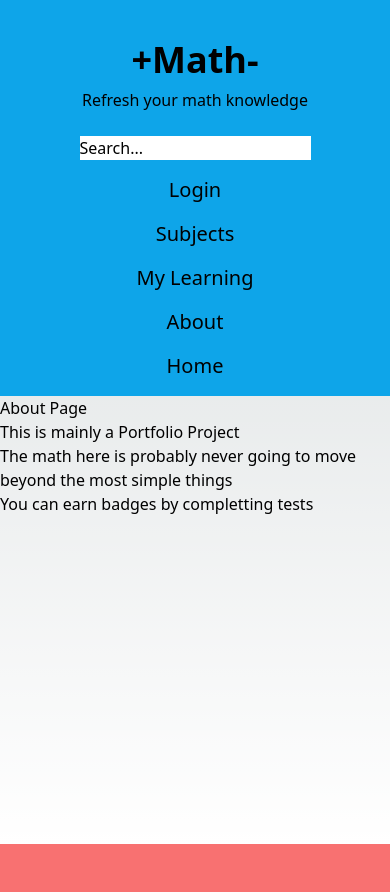
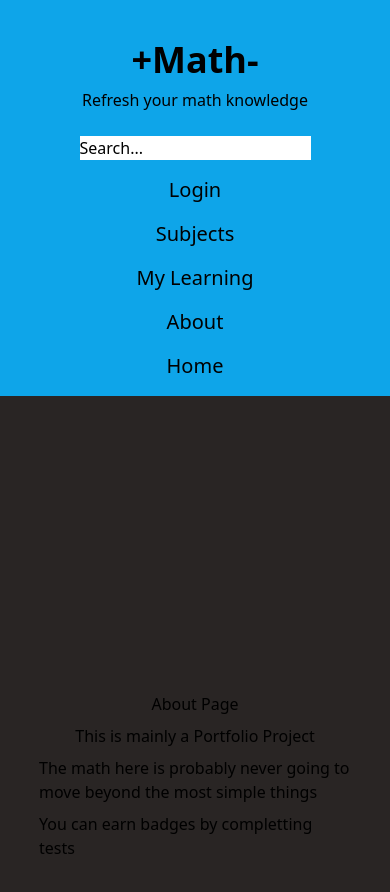
Before and after one commit to MartinPettersen/math-tutorial-site, a Next.js app: page /about in a window 390 px wide. Shown: the top 892 px of the page. Before the commit the page ends 844 px from the top, so only its background shows below. Built offline with nearby package versions, Linux system fonts and the light colour scheme.

Commit message:
fix layout mobile

```diff
--- a/app/about/page.tsx
+++ b/app/about/page.tsx
@@ -1,11 +1,14 @@
 import React from 'react'
 
 function About() {
-  return <div>
+  return <div className='h-[90%] flex items-center justify-center'>
+    <div className='flex items-center justify-center  h-full w-[80%] flex-col  gap-2'>
+
     <div>About Page</div>
     <div>This is mainly a Portfolio Project</div>
     <div>The math here is probably never going to move beyond the most simple things</div>
     <div>You can earn badges by  completting tests</div>
+    </div>
 
 
   </div>
--- a/app/globals.css
+++ b/app/globals.css
@@ -1,27 +1,3 @@
 @tailwind base;
 @tailwind components;
 @tailwind utilities;
-
-:root {
-  --foreground-rgb: 0, 0, 0;
-  --background-start-rgb: 214, 219, 220;
-  --background-end-rgb: 255, 255, 255;
-}
-
-@media (prefers-color-scheme: dark) {
-  :root {
-    --foreground-rgb: 255, 255, 255;
-    --background-start-rgb: 0, 0, 0;
-    --background-end-rgb: 0, 0, 0;
-  }
-}
-
-body {
-  color: rgb(var(--foreground-rgb));
-  background: linear-gradient(
-      to bottom,
-      transparent,
-      rgb(var(--background-end-rgb))
-    )
-    rgb(var(--background-start-rgb));
-}
--- a/app/layout.tsx
+++ b/app/layout.tsx
@@ -14,8 +14,8 @@ export default function RootLayout({
   children: React.ReactNode
 }) {
   return (
-    <html lang="en" className='h-full bg-red-400'>
-      <body className="h-full">
+    <html lang="en" className='h-full '>
+      <body className="h-full bg-stone-800">
         <Navbar />
 
         {children}</body>
--- a/app/login/page.tsx
+++ b/app/login/page.tsx
@@ -1,9 +1,11 @@
-import React from 'react'
+import React from "react";
 
 function page() {
   return (
-    <div className='flex justify-center items-center bg-sky-50 h-[90%]'>Login Page</div>
-  )
+    <div className="h-[90%] flex items-center justify-center">
+      <div className="flex justify-center w-[80%] items-center h-[100%]">Login Page</div>
+    </div>
+  );
 }
 
-export default page
+export default page;
--- a/app/myLearning/page.tsx
+++ b/app/myLearning/page.tsx
@@ -2,7 +2,10 @@ import React from 'react'
 
 function page() {
   return (
-    <div>My Learning Page</div>
+    <div className="h-[90%] flex items-center justify-center">
+
+    <div className='flex items-center justify-center w-[80%] h-[100%]'>My Learning Page</div>
+    </div>
   )
 }
 
--- a/app/page.tsx
+++ b/app/page.tsx
@@ -1,15 +1,16 @@
 import React from 'react';
 
-import getSubjects from '@/sanity/sanity-utils'
+// import getSubjects from '@/sanity/sanity-utils'
 
 export default async function Home() {
 
-  const subjects = await getSubjects();
+  // const subjects = await getSubjects();
 
   return (
-    <main >
+    <main className='flex items-center justify-center h-[90%]'>
 
-     <div>d{subjects.length}</div>
+      <div className='flex items-center justify-center h-[100%] w-[80%]'>Home  Page</div>
+
     </main>
   )
 }
--- a/app/search/page.tsx
+++ b/app/search/page.tsx
@@ -2,7 +2,10 @@ import React from 'react'
 
 function page() {
   return (
-    <div>Search Page</div>
+    <div className="h-[90%] flex items-center justify-center">
+
+    <div className='flex items-center justify-center w-[80%] h-[100%]'>Search Page</div>
+    </div>
   )
 }
 
--- a/app/subjects/page.tsx
+++ b/app/subjects/page.tsx
@@ -2,7 +2,10 @@ import React from 'react'
 
 function page() {
   return (
-    <div>Subjects Page</div>
+    <div className="h-[90%] flex items-center justify-center">
+
+    <div className='flex items-center justify-center h-[100%] w-[80%]'>Subjects Page</div>
+    </div>
   )
 }
 
--- a/components/Logo/Logo.tsx
+++ b/components/Logo/Logo.tsx
@@ -1,11 +1,12 @@
+import Link from "next/link";
 import React from "react";
 
 function Logo() {
   return (
-    <div className="flex flex-col items-center sm:gap-0 gap-2 p-2">
+    <Link href="/" className="flex flex-col items-center sm:gap-0 gap-2 p-2">
       <div className="text-4xl font-bold">+Math-</div>
       <div>Refresh your math knowledge</div>
-    </div>
+    </Link>
   );
 }
 
```
